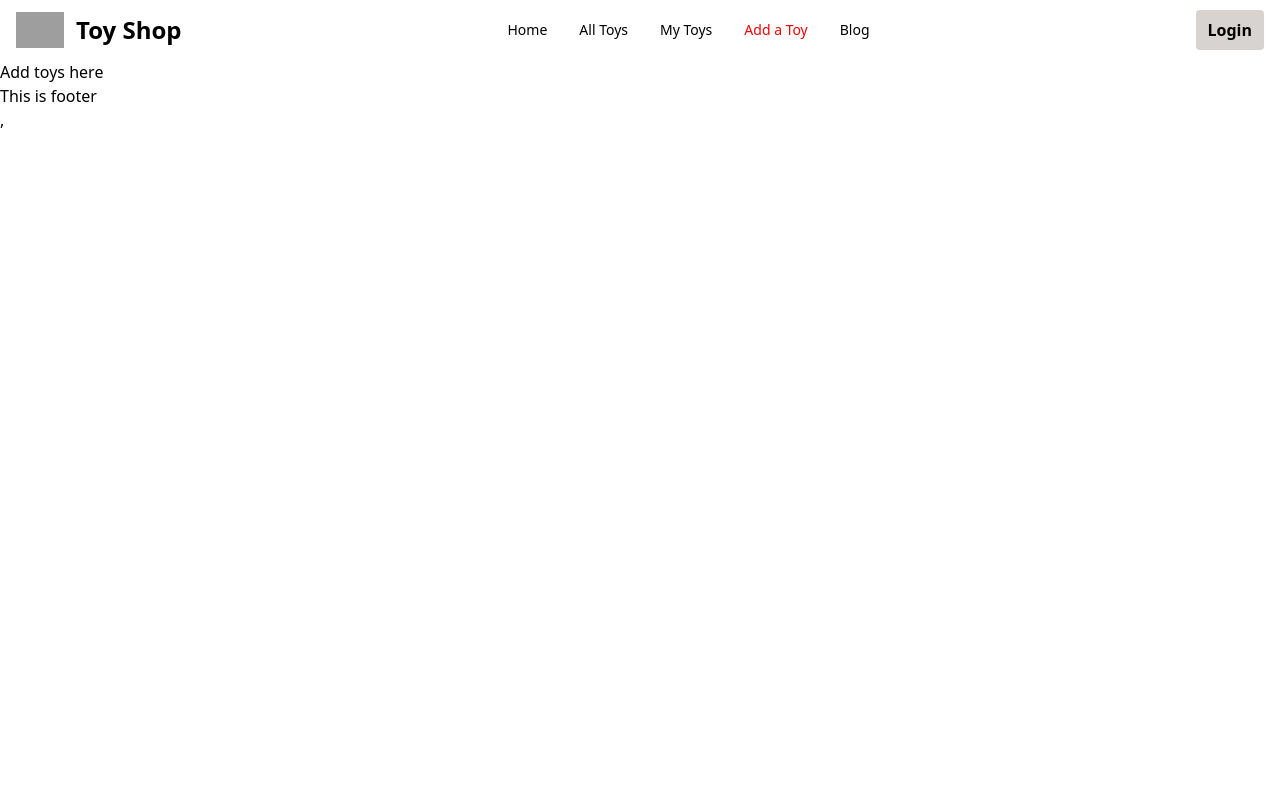
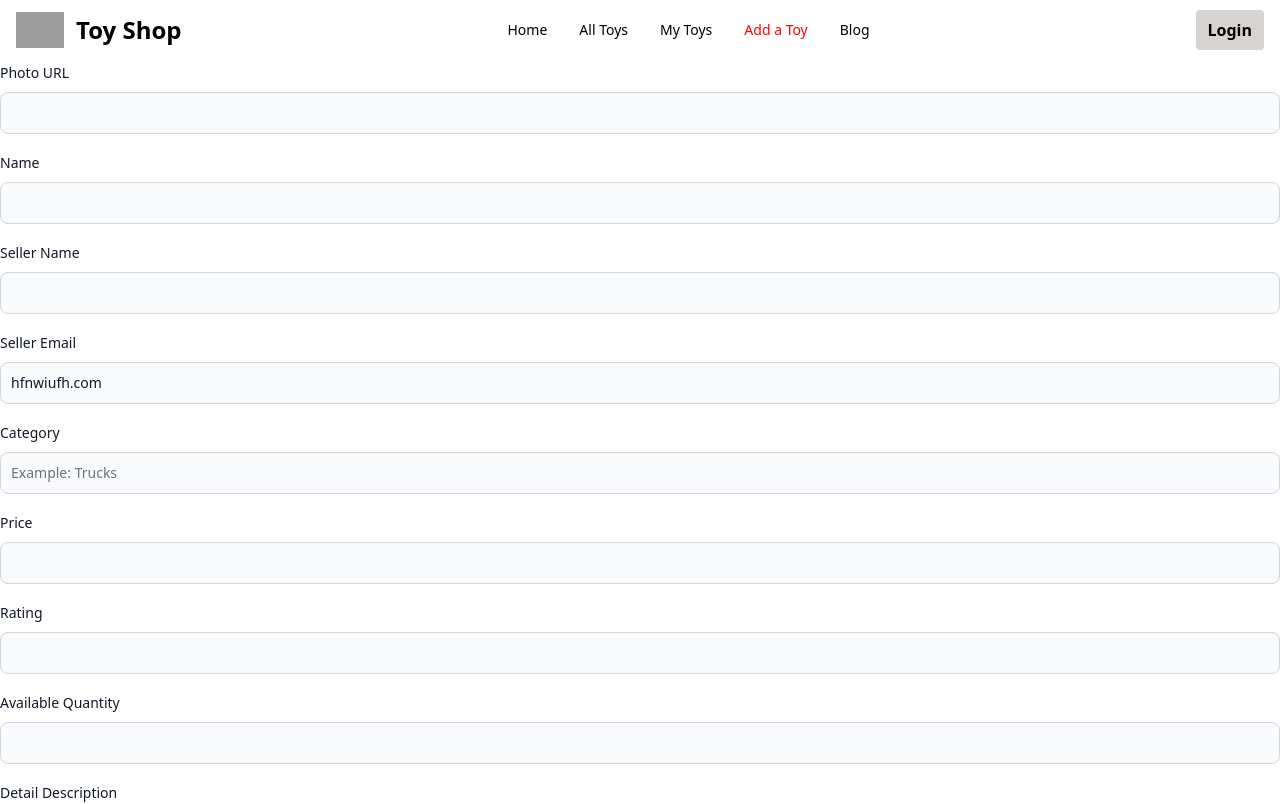
Before and after one commit to asifahmed123/Assignment-11, a React (Vite) app: page /addtoys in a window 1280 px wide. Shown: the top 804 px of the page. Built offline with nearby package versions, Linux system fonts and the light colour scheme; no server answers; grey boxes are pictures that could not be loaded.

Commit message:
gallery added

```diff
--- a/package.json
+++ b/package.json
@@ -10,6 +10,7 @@
     "preview": "vite preview"
   },
   "dependencies": {
+    "@smastrom/react-rating": "^1.3.1",
     "firebase": "^9.22.0",
     "flowbite": "^1.6.5",
     "flowbite-react": "^0.4.4",
--- a/src/Pages/AddToys/AddToys.jsx
+++ b/src/Pages/AddToys/AddToys.jsx
@@ -1,9 +1,185 @@
+import { Button, Label, TextInput, Textarea } from 'flowbite-react';
 import React from 'react';
 
 const AddToys = () => {
+
+     const handleAddToy = event => {
+          event.preventDefault();
+          const form = event.target;
+          const photo = form.photo.value;
+          const name = form.name.value;
+          const sellerName = form.sellerName.value;
+          const sellerEmail = form.sellerEmail.value;
+          const category = form.category.value;
+          const price = form.price.value;
+          const rating = form.rating.value;
+          const quantity = form.quantity.value;
+          const description = form.description.value;
+
+          const user = {
+               photo: photo,
+               name: name,
+               sellerName: sellerName,
+               sellerEmail: sellerEmail,
+               category: category,
+               price: price,
+               rating: rating,
+               quantity: quantity,
+               description: description
+          }
+
+          fetch('http://localhost:5000/users', {
+               method: 'POST',
+               headers: {
+                    'content-type': 'application/json'
+               },
+               body: JSON.stringify(user)
+          })
+               .then(res => res.json())
+               .then(data => {
+                    console.log(data);
+                    if (data.insertedId > 0) {
+                         alert('added toy successful')
+                    }
+               })
+     }
      return (
           <div>
-               <h2>Add toys here</h2>
+               <form onSubmit={handleAddToy} className="flex flex-col gap-4">
+                    <div>
+                         <div className="mb-2 block">
+                              <Label
+                                   htmlFor="photo URL"
+                                   value="Photo URL"
+                              />
+                         </div>
+                         <TextInput
+                              id="photo"
+                              type="text"
+                              name="photo"
+                              required={true}
+                         />
+                    </div>
+                    <div>
+                         <div className="mb-2 block">
+                              <Label
+                                   htmlFor="name"
+                                   value="Name"
+                              />
+                         </div>
+                         <TextInput
+                              id="name"
+                              type="text"
+                              name="name"
+                              required={true}
+                         />
+                    </div>
+                    <div>
+                         <div className="mb-2 block">
+                              <Label
+                                   htmlFor="sellerName"
+                                   value="Seller Name"
+                              />
+                         </div>
+                         <TextInput
+                              id="sellerName"
+                              type="text"
+                              name="sellerName"
+                              required={true}
+                         />
+                    </div>
+                    <div>
+                         <div className="mb-2 block">
+                              <Label
+                                   htmlFor="sellerEmail"
+                                   value="Seller Email"
+                              />
+                         </div>
+                         <TextInput
+                              id="sellerEmail"
+                              type="text"
+                              name="sellerEmail"
+                              defaultValue={'hfnwiufh.com'}
+                              required={true}
+                         />
+                    </div>
+                    <div>
+                         <div className="mb-2 block">
+                              <Label
+                                   htmlFor="category"
+                                   value="Category"
+                              />
+                         </div>
+                         <TextInput
+                              id="category"
+                              type="text"
+                              name="category"
+                              placeholder="Example: Trucks"
+                              required={true}
+                         />
+                    </div>
+                    <div>
+                         <div className="mb-2 block">
+                              <Label
+                                   htmlFor="price"
+                                   value="Price"
+                              />
+                         </div>
+                         <TextInput
+                              id="price"
+                              type="number"
+                              name="price"
+                              required={true}
+                         />
+                    </div>
+                    <div>
+                         <div className="mb-2 block">
+                              <Label
+                                   htmlFor="rating"
+                                   value="Rating"
+                              />
+                         </div>
+                         <TextInput
+                              id="rating"
+                              type="number"
+                              name="rating"
+                              required={true}
+                         />
+                    </div>
+                    <div>
+                         <div className="mb-2 block">
+                              <Label
+                                   htmlFor="available quantity"
+                                   value="Available Quantity"
+                              />
+                         </div>
+                         <TextInput
+                              id="quantity"
+                              type="number"
+                              name="quantity"
+                              required={true}
+                         />
+                    </div>
+                    <div id="textarea">
+                         <div className="mb-2 block">
+                              <Label
+                                   htmlFor="Detail description"
+                                   value="Detail Description"
+                              />
+                         </div>
+                         <Textarea
+                              id="description"
+                              placeholder="Toy Description"
+                              name="description"
+                              required={true}
+                              rows={4}
+                         />
+                    </div>
+
+                    <Button className='bg-pink-600 py-2 rounded-lg font-semibold text-white hover:bg-pink-800' type="submit">
+                         Add Toy
+                    </Button>
+               </form>
           </div>
      );
 };
--- /dev/null
+++ b/src/Pages/Home/CategoryToys/CategoryToys.jsx
@@ -0,0 +1,45 @@
+import { Button, Card, Modal } from 'flowbite-react';
+import React, { useContext } from 'react';
+import { Rating } from '@smastrom/react-rating';
+import '@smastrom/react-rating/style.css';
+import { AuthContext } from '../../../Provider/AuthProvider';
+import { useNavigate } from 'react-router-dom';
+
+const CategoryToys = ({ toy }) => {
+     const { user } = useContext(AuthContext);
+     const { name, price, ratings, picture, description } = toy;
+     const navigate = useNavigate();
+
+     const handleViewDetails = () => {
+          if (!user) {
+               alert('please login')
+               navigate('/login')
+          }
+     }
+
+     return (
+          <div className="max-w-sm">
+               <Card imgSrc="https://flowbite.com/docs/images/blog/image-1.jpg">
+                    <h5 className="text-2xl font-bold tracking-tight text-gray-900 dark:text-white">
+                         {name}
+                    </h5>
+                    <p className="font-normal text-gray-700 dark:text-gray-400">
+                         {description}
+                    </p>
+                    <p>Price: ${price}</p>
+                    <div className='flex gap-2'>
+                         <Rating
+                              style={{ maxWidth: 120 }}
+                              value={Math.round(ratings || 0)}
+                              readOnly
+                         />
+                         <p>{ratings}</p>
+                    </div>
+                    <button onClick={handleViewDetails} className='bg-pink-600 py-2 rounded-lg font-semibold text-white hover:bg-pink-800'>View Details</button>
+
+               </Card>
+          </div>
+     );
+};
+
+export default CategoryToys;
--- a/src/Pages/Home/Home/Home.jsx
+++ b/src/Pages/Home/Home/Home.jsx
@@ -2,6 +2,7 @@
 import React, { useState } from 'react';
 import { Tab, Tabs, TabList, TabPanel } from 'react-tabs';
 import 'react-tabs/style/react-tabs.css';
+import CategoryToys from '../CategoryToys/CategoryToys';
 
 const Home = () => {
      const [toys, setToys] = useState([]);
@@ -10,7 +11,7 @@ const Home = () => {
      const handleCategory = (event) => {
           console.log(event.target.innerText);
           const category = event.target.innerText;
-          fetch(`http://localhost:5000/toys?category=${category}`, {
+          fetch(`https://toy-haven-server.vercel.app/toys?category=${category}`, {
                method: 'GET',
                headers: {
                     'content-type': 'application/json'
@@ -26,25 +27,40 @@ const Home = () => {
 
                <Tabs>
                     <TabList onClick={handleCategory}>
-                         <Tab><span className='text-2xl font-semibold text-fuchsia-500'>Trucks</span></Tab>
-                         <Tab><span className='text-2xl font-semibold text-fuchsia-500'>Sports Cars</span></Tab>
-                         <Tab><span className='text-2xl font-semibold text-fuchsia-500'>Sedans</span></Tab>
+                         <Tab><span className='text-2xl font-semibold text-fuchsia-600'>Trucks</span></Tab>
+                         <Tab><span className='text-2xl font-semibold text-fuchsia-600'>Sports Cars</span></Tab>
+                         <Tab><span className='text-2xl font-semibold text-fuchsia-600'>Sedans</span></Tab>
                     </TabList>
 
                     <TabPanel>
-                         <div>
-                              <h2>Toys coming here: {toys.length}</h2>
+                         <div className='grid grid-cols-3 gap-2'>
                               {
-                                   toys.map(toy => <p key={toy._id}>{toy.name}</p>)
+                                   toys.map(toy => <CategoryToys
+                                        key={toy._id}
+                                        toy={toy}
+                                   ></CategoryToys>)
                               }
                          </div>
-
                     </TabPanel>
                     <TabPanel>
-                         <h2>Toys coming here: {toys.length}</h2>
+                    <div className='grid grid-cols-3 gap-2'>
+                              {
+                                   toys.map(toy => <CategoryToys
+                                        key={toy._id}
+                                        toy={toy}
+                                   ></CategoryToys>)
+                              }
+                         </div>
                     </TabPanel>
                     <TabPanel>
-                         <h2>Toys coming here: {toys.length}</h2>
+                    <div className='grid grid-cols-3 gap-2'>
+                              {
+                                   toys.map(toy => <CategoryToys
+                                        key={toy._id}
+                                        toy={toy}
+                                   ></CategoryToys>)
+                              }
+                         </div>
                     </TabPanel>
                </Tabs>
 
```
Also changed, not shown: 1 other file (tests, documents, lock files or other folders).
